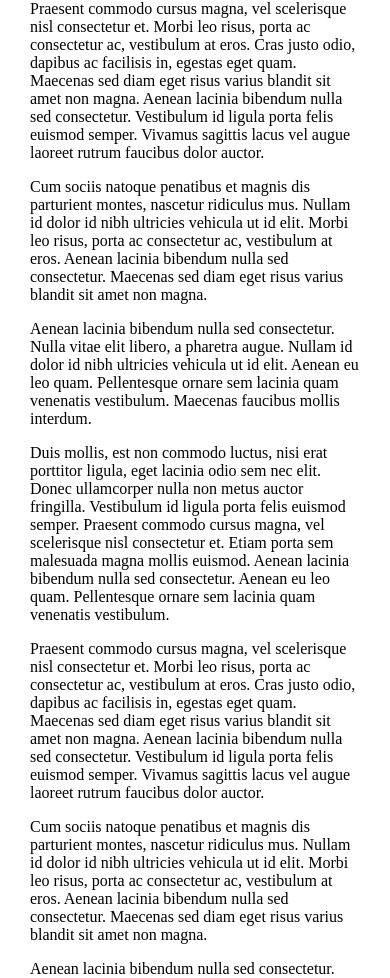
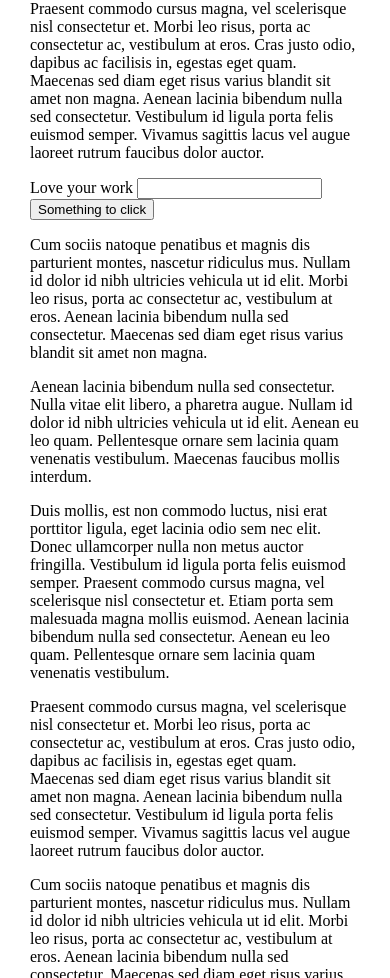
Before and after one commit to deadalusai/angular-sticky-box-test, an Angular app: page /example1 in a window 390 px wide. Shown: the part 3694-4672 px from the top of the page. Built offline with nearby package versions, Linux system fonts and the light colour scheme.

Commit message:
Update to add in basic form input field to trigger keyboard on mobile devices

```diff
--- a/src/app/example1/template.html
+++ b/src/app/example1/template.html
@@ -50,6 +50,13 @@
 
 <p>Praesent commodo cursus magna, vel scelerisque nisl consectetur et. Morbi leo risus, porta ac consectetur ac, vestibulum at eros. Cras justo odio, dapibus ac facilisis in, egestas eget quam. Maecenas sed diam eget risus varius blandit sit amet non magna. Aenean lacinia bibendum nulla sed consectetur. Vestibulum id ligula porta felis euismod semper. Vivamus sagittis lacus vel augue laoreet rutrum faucibus dolor auctor.</p>
 
+<form>
+  <label for="myinput">
+    Love your work
+    <input type="text" id="myinput">
+  </label>
+  <button type="submit">Something to click</button>
+</form>
 <p>Cum sociis natoque penatibus et magnis dis parturient montes, nascetur ridiculus mus. Nullam id dolor id nibh ultricies vehicula ut id elit. Morbi leo risus, porta ac consectetur ac, vestibulum at eros. Aenean lacinia bibendum nulla sed consectetur. Maecenas sed diam eget risus varius blandit sit amet non magna.</p>
 
 <p>Aenean lacinia bibendum nulla sed consectetur. Nulla vitae elit libero, a pharetra augue. Nullam id dolor id nibh ultricies vehicula ut id elit. Aenean eu leo quam. Pellentesque ornare sem lacinia quam venenatis vestibulum. Maecenas faucibus mollis interdum.</p>
```
